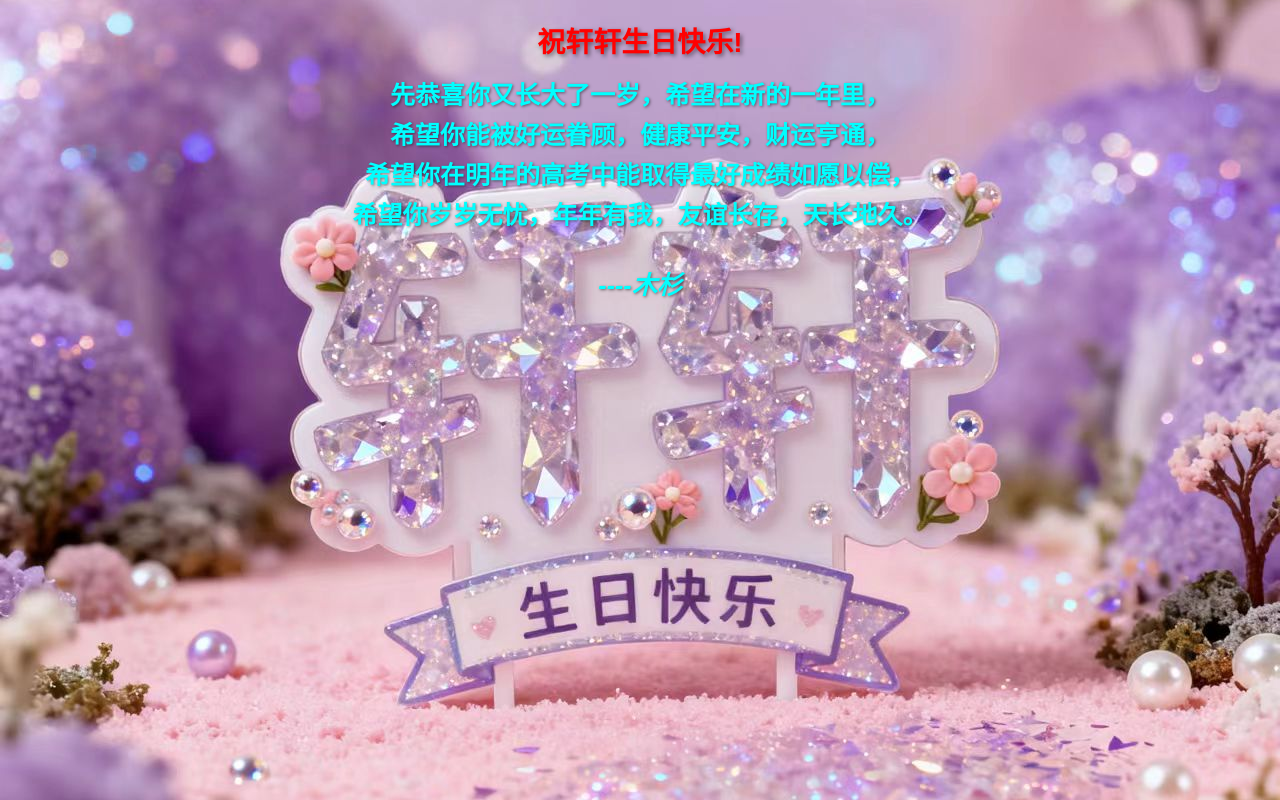
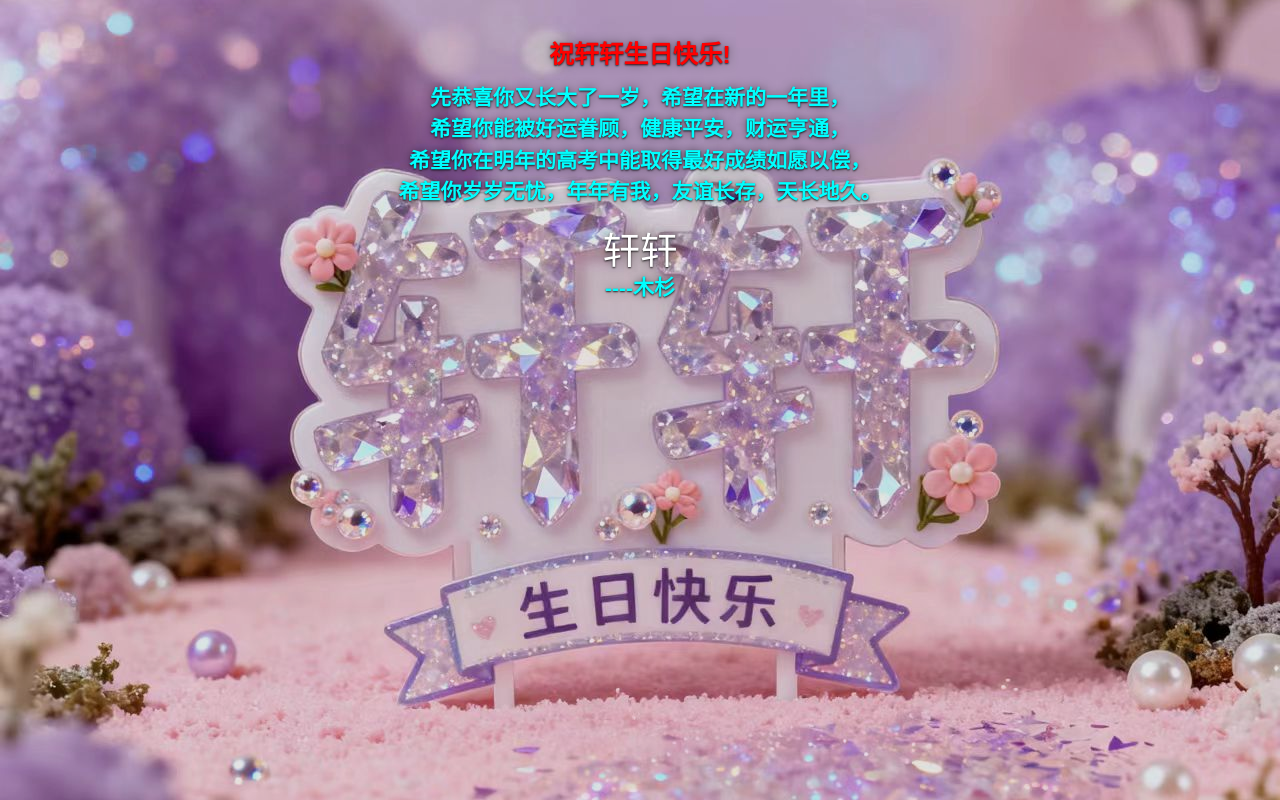
Before and after one commit to xuehuda/xuanbb, a plain HTML site: page vsxode/index.html in a window 1280 px wide. Drawn offline with Linux system fonts and the light colour scheme.

Commit message:
Add files via upload

```diff
--- a/vsxode/index.html
+++ b/vsxode/index.html
@@ -5,63 +5,103 @@
     <meta name="viewport" content="width=device-width, initial-scale=1.0, user-scalable=no">
     <title>轩生日快乐</title>
     <style>
-        /* 重置默认样式 */
-        * {
-            margin: 0;
-            padding: 0;
-            box-sizing: border-box;
+        * { margin: 0; padding: 0; box-sizing: border-box; }
+
+        .bg-container {
+            position: fixed; top: 0; left: 0; width: 100vw; height: 100vh;
+            background-image: url('image/xuan.jpg');
+            background-size: cover; background-position: center; background-repeat: no-repeat;
+            z-index: -1;
         }
+
+        .bg-container::after {
+            content: ''; position: absolute; top: 0; left: 0; width: 100%; height: 100%;
+            background-color: rgba(0,0,0,0.1); /* 保持背景提亮效果 */
+        }
+
         body {
-            background-image: url('image/xuan.jpg');
-            background-repeat: no-repeat;
-            background-size: cover;
-            background-attachment: fixed;
-            background-position: center center;
             font-family: "微软雅黑", sans-serif;
-            overflow: hidden;
+            background-color: #f0f0f0;
+            overflow-x: hidden;
+            min-height: 100vh;
         }
-        #fireworkCanvas {
-            position: fixed;
-            top: 0;
-            left: 0;
-            z-index: 1;
-            pointer-events: none;
+
+        .content-main {
+            position: relative; z-index: 1;
+            color: white;
+            text-align: center;
+            min-height: 100vh;
+            display: flex;
+            flex-direction: column;
+            justify-content: flex-start;
+            align-items: center;
+            padding: 40px 20px;
+            width: 100%;
         }
-        main.content-main {
-            position: relative;
-            z-index: 2;
-            color: white;
-            padding: 20px;
-            text-align: center;
-            pointer-events: none;
+
+        html { font-size: 15px; } /* 根字体从14px上调至15px，奠定增大基础 */
+
+        h1, h2, h3, .name {
+            text-shadow:
+                0 1px 2px rgba(0,0,0,0.8),
+                0 0 10px rgba(0,0,0,0.5); /* 保留阴影确保可读性 */
         }
+
         h1 {
             color: red;
-            font-size: 28px;
-            margin-bottom: 15px;
-            text-shadow: 2px 2px 4px rgba(0,0,0,0.5);
-        }
-        h2, h3 {
-            font-size: 25px;
-            margin-bottom: 10px;
-            color: aqua;
-            text-shadow: 1px 1px 3px rgba(0,0,0,0.5);
-            line-height: 1.6;
-        }
-        h3 {
-            font-style: italic;
-            margin-top: 30px;
+            font-size: 1.65rem; /* 原1.5rem，增大一号 */
+            margin-bottom: 12px;
+            line-height: 1.2;
         }
 
+        h2, h3 {
+            font-size: 1.4rem; /* 原1.25rem，增大一号 */
+            margin-bottom: 8px;
+            color: aqua;
+            line-height: 1.5;
+        }
+
+        .name {
+            font-size: 2.5rem; /* 原2.2rem，增大一号 */
+            margin-top: 15px;
+            line-height: 1.1;
+        }
+
+        /* 文字渐入动画 */
+        .content-main > * {
+            opacity: 0;
+            transform: translateY(20px);
+            animation: fadeIn 0.8s forwards;
+        }
+
+        h1 { animation-delay: 0.3s; }
+        h2 { animation-delay: 0.6s; }
+        .name { animation-delay: 0.9s; }
+        h3 { animation-delay: 1.2s; }
+
+        @keyframes fadeIn {
+            to {
+                opacity: 1;
+                transform: translateY(0);
+            }
+        }
+
+        /* 响应式适配（同步增大） */
         @media (max-width: 768px) {
-            h1 { font-size: 1.8rem; }
-            h2 { font-size: 1.2rem; }
-            h3 { font-size: 1rem; }
+            html { font-size: 13px; }
+            .content-main { padding: 30px 15px; }
+            .name { font-size: 2.1rem; }
+        }
+
+        @media (max-width: 480px) {
+            html { font-size: 11px; }
+            .content-main { padding: 20px 10px; }
+            .name { font-size: 1.8rem; }
         }
     </style>
 </head>
 <body>
-    <canvas id="fireworkCanvas"></canvas>
+    <div class="bg-container"></div>
 
     <main class="content-main">
         <h1>祝轩轩生日快乐!</h1>
@@ -71,5 +111,8 @@
             希望你在明年的高考中能取得最好成绩如愿以偿，<br>
             希望你岁岁无忧，年年有我，友谊长存，天长地久。
         </h2>
+        <div class="name">轩轩</div>
         <h3>----木杉</h3>
     </main>
+</body>
+</html>
```
